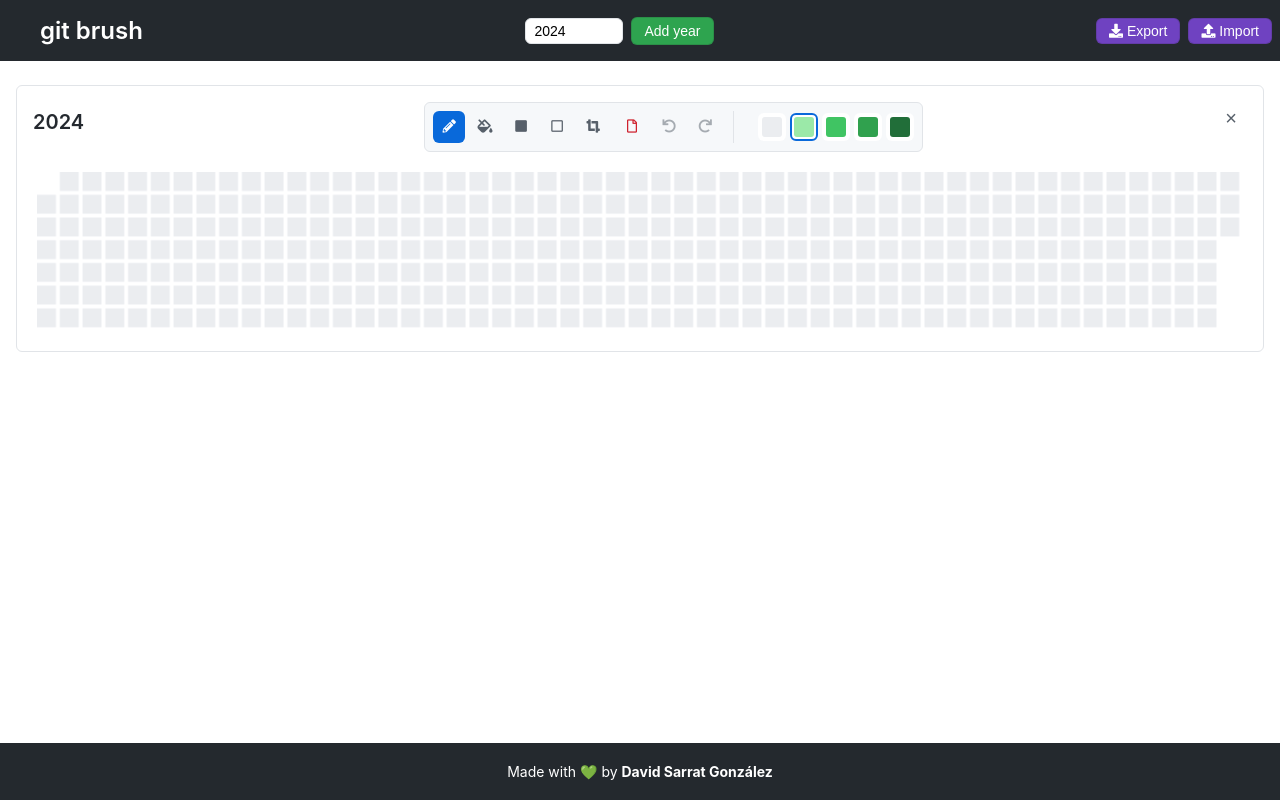
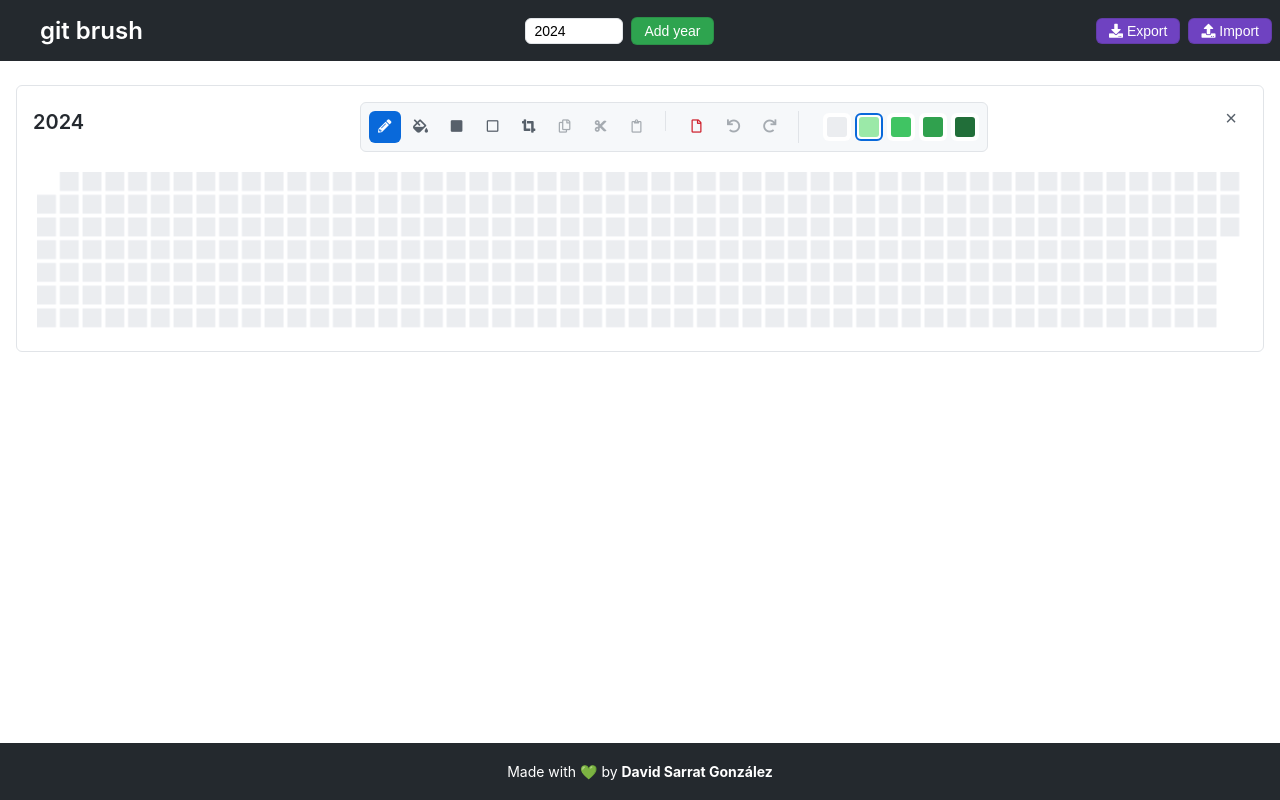
Before and after one commit to davidsarratgonzalez/git-brush, a React (Create React App) app: page / in a window 1280 px wide. Both pictures are taken after a click on the button "Add year". Built offline with nearby package versions, Linux system fonts and the light colour scheme.

Commit message:
fix: paste boundaries

```diff
--- a/src/App.css
+++ b/src/App.css
@@ -357,3 +357,12 @@ main {
   margin-left: 4px;
   padding-left: 4px;
 }
+
+.tool-separator {
+  width: 1px;
+  height: 20px;
+  background-color: #e1e4e8;
+  margin: 0 8px;
+  display: inline-block;
+  vertical-align: middle;
+}
--- a/src/components/ContributionGrid.js
+++ b/src/components/ContributionGrid.js
@@ -15,13 +15,15 @@ const ContributionGrid = ({
   gridData,
   setGridData,
   onMouseDown,
-  onMouseUp
+  onMouseUp,
+  onToolChange
 }) => {
   const canvasRef = useRef(null);
   const isDrawingRef = useRef(false);
   const [selectionStart, setSelectionStart] = useState(null);
   const [selectionAnimationFrame, setSelectionAnimationFrame] = useState(null);
   const selectionCanvasRef = useRef(null); // Separate canvas for selection overlay
+  const [pastePreviewPos, setPastePreviewPos] = useState(null);
 
   const CELL_SIZE = 10;
   const CELL_PADDING = 2;
@@ -86,6 +88,76 @@ const ContributionGrid = ({
     });
     return unsubscribe;
   }, [id, clearSelection]);
+
+  // Handle copy/cut keyboard shortcuts
+  useEffect(() => {
+    const handleKeyDown = (e) => {
+      if (!selectionManager.hasSelection()) return;
+
+      // Only handle if this grid has the current selection
+      if (selectionManager.currentSelection.gridId !== id) return;
+
+      if ((e.ctrlKey || e.metaKey) && e.key.toLowerCase() === 'c') {
+        e.preventDefault();
+        selectionManager.copySelection(gridData);
+      } else if ((e.ctrlKey || e.metaKey) && e.key.toLowerCase() === 'x') {
+        e.preventDefault();
+        selectionManager.cutSelection(gridData, setGridData);
+      }
+    };
+
+    window.addEventListener('keydown', handleKeyDown);
+    return () => window.removeEventListener('keydown', handleKeyDown);
+  }, [id, gridData, setGridData]);
+
+  // Add paste preview effect
+  useEffect(() => {
+    if (activeTool === TOOLS.PASTE && selectionManager.hasCopiedData() && pastePreviewPos) {
+      const ctx = selectionCanvasRef.current.getContext('2d');
+      ctx.clearRect(0, 0, ctx.canvas.width, ctx.canvas.height);
+
+      const { data, width, height } = selectionManager.copiedData;
+
+      // Draw preview
+      for (let r = 0; r < height; r++) {
+        if (pastePreviewPos.row + r >= gridData.length) continue;
+
+        for (let c = 0; c < width; c++) {
+          if (pastePreviewPos.col + c >= gridData[0].length) continue;
+
+          // Only show preview on valid cells (not null)
+          if (gridData[pastePreviewPos.row + r][pastePreviewPos.col + c] === null) continue;
+
+          const x = (pastePreviewPos.col + c) * (CELL_SIZE + CELL_PADDING);
+          const y = (pastePreviewPos.row + r) * (CELL_SIZE + CELL_PADDING);
+
+          // Semi-transparent preview
+          ctx.globalAlpha = 0.5;
+          ctx.fillStyle = GRID_COLORS[data[r][c]];
+          ctx.fillRect(
+            x + SELECTION_PADDING,
+            y + SELECTION_PADDING,
+            CELL_SIZE,
+            CELL_SIZE
+          );
+          ctx.globalAlpha = 1;
+        }
+      }
+    }
+  }, [activeTool, pastePreviewPos, CELL_SIZE, CELL_PADDING, GRID_COLORS, gridData]);
+
+  // Handle paste keyboard shortcut
+  useEffect(() => {
+    const handleKeyDown = (e) => {
+      if ((e.ctrlKey || e.metaKey) && e.key.toLowerCase() === 'v' && selectionManager.hasCopiedData()) {
+        e.preventDefault();
+        onToolChange?.(TOOLS.PASTE);
+      }
+    };
+
+    window.addEventListener('keydown', handleKeyDown);
+    return () => window.removeEventListener('keydown', handleKeyDown);
+  }, []);
 
   const handleMouseDown = useCallback((e) => {
     e.preventDefault();
@@ -154,8 +226,42 @@ const ContributionGrid = ({
       // Register this selection with the manager
       selectionManager.setSelection({
         gridId: id,
-        clearFn: clearSelection
+        clearFn: clearSelection,
+        startCoords: coords,
+        endCoords: coords
       });
+    } else if (activeTool === TOOLS.PASTE && selectionManager.hasCopiedData() && pastePreviewPos) {
+      e.preventDefault();
+      const { data, width, height } = selectionManager.copiedData;
+      const newGrid = [...gridData];
+
+      // Apply paste
+      let hasValidPaste = false; // Track if we actually pasted anything
+
+      for (let r = 0; r < height; r++) {
+        if (pastePreviewPos.row + r >= gridData.length) continue;
+        newGrid[pastePreviewPos.row + r] = [...gridData[pastePreviewPos.row + r]];
+
+        for (let c = 0; c < width; c++) {
+          if (pastePreviewPos.col + c >= gridData[0].length) continue;
+
+          // Only paste on valid cells (not null)
+          if (gridData[pastePreviewPos.row + r][pastePreviewPos.col + c] !== null) {
+            newGrid[pastePreviewPos.row + r][pastePreviewPos.col + c] = data[r][c];
+            hasValidPaste = true;
+          }
+        }
+      }
+
+      // Only update if we actually pasted something
+      if (hasValidPaste) {
+        setGridData(newGrid);
+      }
+
+      // Clear preview
+      const ctx = selectionCanvasRef.current.getContext('2d');
+      ctx.clearRect(0, 0, ctx.canvas.width, ctx.canvas.height);
+      setPastePreviewPos(null);
     }
   }, [
     activeTool,
@@ -166,9 +272,9 @@ const ContributionGrid = ({
     GRID_COLORS,
     setGridData,
     onMouseDown,
-    selectionAnimationFrame,
     id,
-    clearSelection
+    clearSelection,
+    pastePreviewPos
   ]);
 
   const handleMouseMove = useCallback((e) => {
@@ -219,6 +325,13 @@ const ContributionGrid = ({
         CELL_PADDING,
         gridData
       );
+
+      // Update selection end coordinates
+      if (selectionManager.currentSelection?.gridId === id) {
+        selectionManager.currentSelection.endCoords = coords;
+      }
+    } else if (activeTool === TOOLS.PASTE && selectionManager.hasCopiedData()) {
+      setPastePreviewPos(coords);
     }
   }, [
     activeTool,
@@ -229,7 +342,8 @@ const ContributionGrid = ({
     CELL_PADDING,
     GRID_COLORS,
     setGridData,
-    selectionAnimationFrame
+    id,
+    pastePreviewPos
   ]);
 
   const handleMouseUp = useCallback((e) => {
@@ -295,6 +409,17 @@ const ContributionGrid = ({
     };
   }, [handleMouseMove, handleMouseUp]);
 
+  // Clear paste preview when changing tools
+  useEffect(() => {
+    if (activeTool !== TOOLS.PASTE) {
+      setPastePreviewPos(null);
+      if (selectionCanvasRef.current) {
+        const ctx = selectionCanvasRef.current.getContext('2d');
+        ctx.clearRect(0, 0, ctx.canvas.width, ctx.canvas.height);
+      }
+    }
+  }, [activeTool]);
+
   return (
     <div
       className="contribution-grid"
--- a/src/components/PaintTools.js
+++ b/src/components/PaintTools.js
@@ -5,7 +5,8 @@ export const TOOLS = {
   FILL: 'FILL',
   RECTANGLE: 'RECTANGLE',
   RECTANGLE_BORDER: 'RECTANGLE_BORDER',
-  SELECT: 'SELECT'
+  SELECT: 'SELECT',
+  PASTE: 'PASTE'
 };
 
 const COLORS = [
--- a/src/components/YearGridContainer.js
+++ b/src/components/YearGridContainer.js
@@ -3,6 +3,7 @@ import ContributionGrid from './ContributionGrid';
 import { TOOLS, COLORS } from './PaintTools';
 import * as GridDrawing from '../utils/gridDrawing';
 import { useHistory } from '../hooks/useHistory';
+import { selectionManager } from '../utils/selectionManager';
 
 const CELL_SIZE = 10;
 const CELL_PADDING = 2;
@@ -23,6 +24,7 @@ const YearGridContainer = ({
   intensity,
   onToolChange
 }) => {
+  const id = `canvas-${year}`;
   const history = useHistory(gridData);
   const isDrawingRef = useRef(false);
   const startOfActionRef = useRef(null);
@@ -172,6 +174,31 @@ const YearGridContainer = ({
                 <i className="fas fa-crop-alt"></i>
               </button>
               <button
+                className="tool-button"
+                onClick={() => selectionManager.copySelection(gridData)}
+                disabled={!selectionManager.hasSelection() || selectionManager.currentSelection?.gridId !== id}
+                title="Copy Selection (Ctrl+C)"
+              >
+                <i className="far fa-copy"></i>
+              </button>
+              <button
+                className="tool-button"
+                onClick={() => selectionManager.cutSelection(gridData, setGridData)}
+                disabled={!selectionManager.hasSelection() || selectionManager.currentSelection?.gridId !== id}
+                title="Cut Selection (Ctrl+X)"
+              >
+                <i className="fas fa-cut"></i>
+              </button>
+              <button
+                className="tool-button"
+                onClick={() => handleToolChange(TOOLS.PASTE)}
+                disabled={!selectionManager.hasCopiedData()}
+                title="Paste (Ctrl+V)"
+              >
+                <i className="far fa-clipboard"></i>
+              </button>
+              <div className="tool-separator"></div>
+              <button
                 className="tool-button clear-canvas"
                 onClick={handleClearCanvas}
                 title="Clear Canvas"
@@ -222,7 +249,7 @@ const YearGridContainer = ({
         ×
       </button>
       <ContributionGrid
-        id={`canvas-${year}`}
+        id={id}
         year={year}
         activeTool={activeTool}
         intensity={intensity}
@@ -230,6 +257,7 @@ const YearGridContainer = ({
         setGridData={handleGridChange}
         onMouseDown={handleMouseDown}
         onMouseUp={handleMouseUp}
+        onToolChange={handleToolChange}
       />
     </div>
   );
--- a/src/utils/selectionManager.js
+++ b/src/utils/selectionManager.js
@@ -2,6 +2,7 @@ class SelectionManager {
   constructor() {
     this.currentSelection = null;
     this.onSelectionChange = null;
+    this.copiedData = null;
   }
 
   setSelection(selection) {
@@ -29,6 +30,70 @@ class SelectionManager {
     }
   }
 
+  copySelection(gridData) {
+    if (!this.currentSelection) return;
+
+    const { startRow, startCol, endRow, endCol } = this.getSelectionBounds();
+
+    // Create a copy of the selected area
+    const copiedArea = [];
+    for (let r = startRow; r <= endRow; r++) {
+      const row = [];
+      for (let c = startCol; c <= endCol; c++) {
+        row.push(gridData[r][c]);
+      }
+      copiedArea.push(row);
+    }
+
+    this.copiedData = {
+      data: copiedArea,
+      width: endCol - startCol + 1,
+      height: endRow - startRow + 1
+    };
+  }
+
+  cutSelection(gridData, setGridData) {
+    if (!this.currentSelection) return;
+
+    // Copy first
+    this.copySelection(gridData);
+
+    // Then clear the selected area
+    const { startRow, startCol, endRow, endCol } = this.getSelectionBounds();
+    const newGrid = [...gridData];
+
+    for (let r = startRow; r <= endRow; r++) {
+      newGrid[r] = [...gridData[r]];
+      for (let c = startCol; c <= endCol; c++) {
+        if (newGrid[r][c] !== null) {
+          newGrid[r][c] = 0; // Set to empty (0) only if it's not a null cell
+        }
+      }
+    }
+
+    setGridData(newGrid);
+  }
+
+  getSelectionBounds() {
+    const start = this.currentSelection.startCoords;
+    const end = this.currentSelection.endCoords;
+
+    return {
+      startRow: Math.min(start.row, end.row),
+      endRow: Math.max(start.row, end.row),
+      startCol: Math.min(start.col, end.col),
+      endCol: Math.max(start.col, end.col)
+    };
+  }
+
+  hasCopiedData() {
+    return this.copiedData !== null;
+  }
+
+  hasSelection() {
+    return this.currentSelection !== null;
+  }
+
   subscribe(callback) {
     this.onSelectionChange = callback;
     return () => {
```
